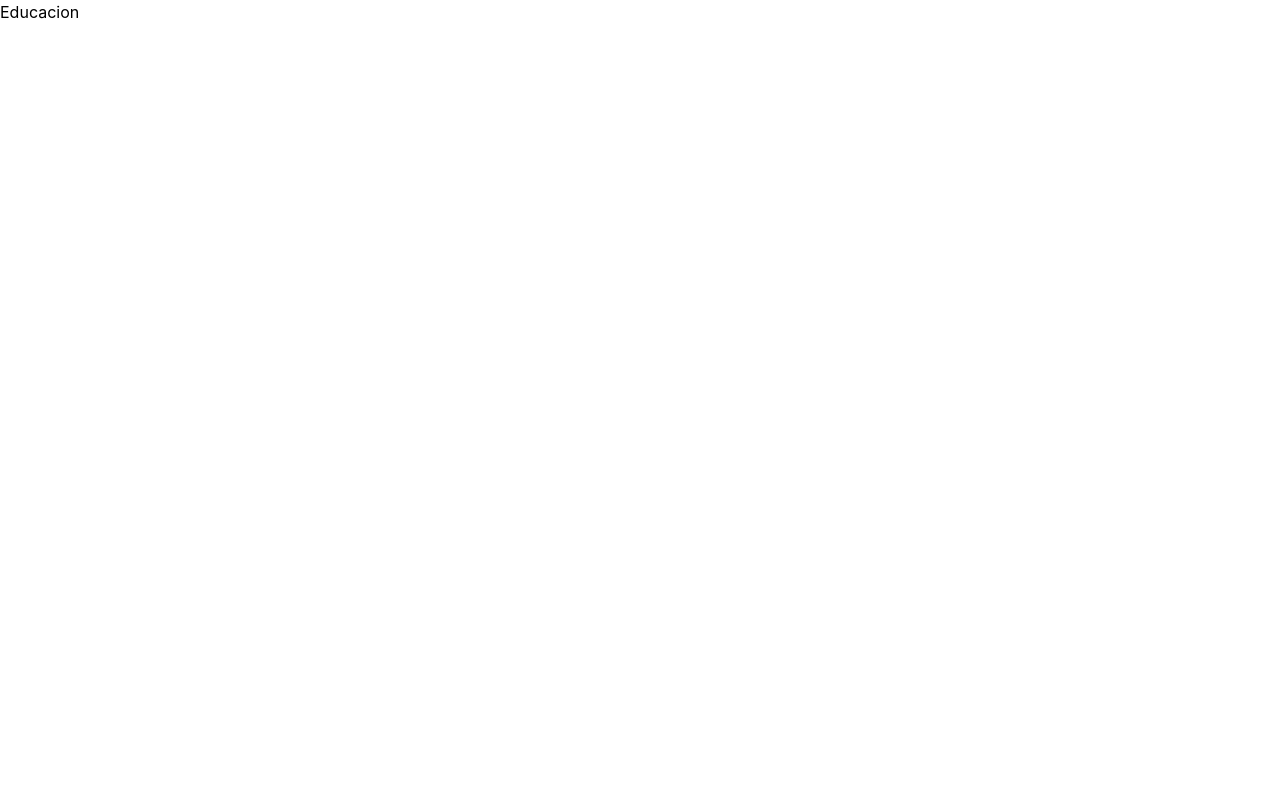
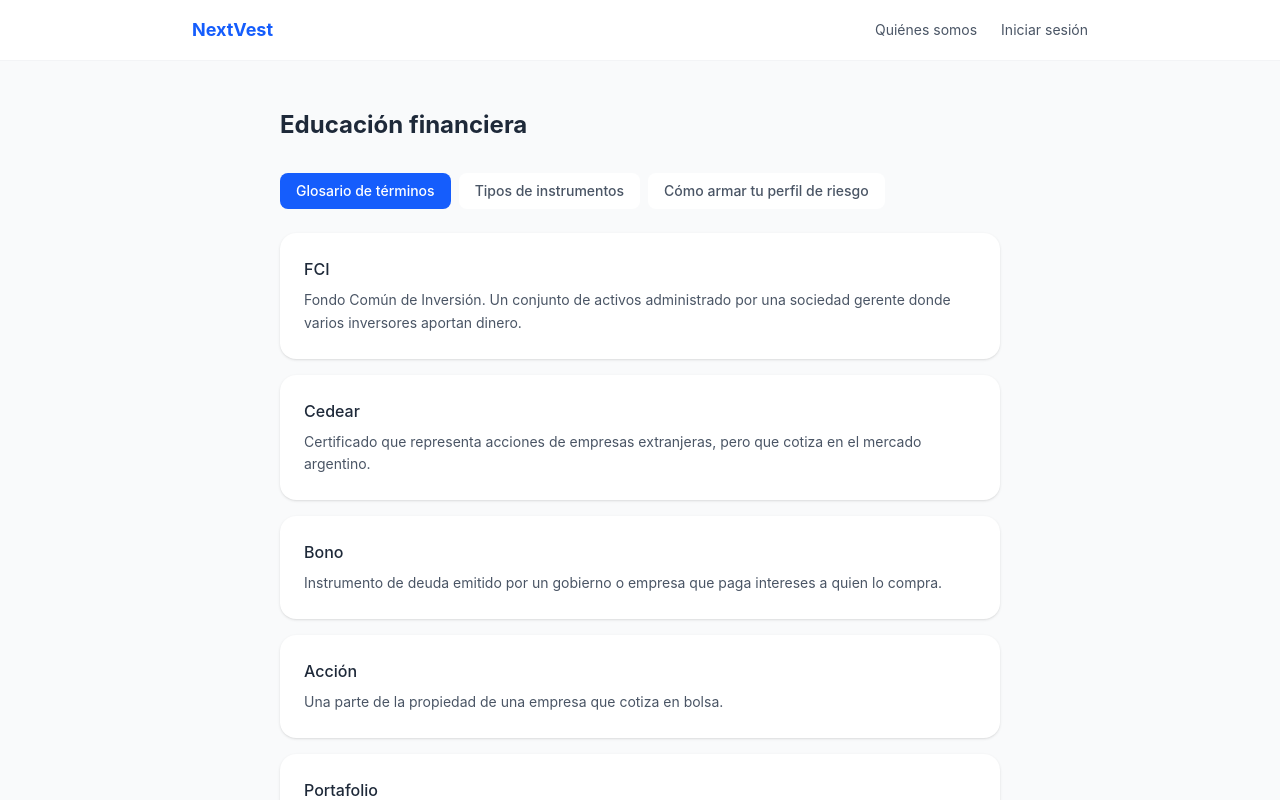
Before and after one commit to antonellaAlessandro/NextVest, a React (Vite) app: page /educacion in a window 1280 px wide. Shown: the top 800 px of the page. Built offline with nearby package versions, Linux system fonts and the light colour scheme.

Commit message:
feat: páginas públicas Educacion y QuienesSomos con contenido estático

```diff
--- a/src/pages/publica/educacion.jsx
+++ b/src/pages/publica/educacion.jsx
@@ -1,3 +1,86 @@
-export default function Educacion() {
-  return <div>Educacion</div>
+import { useState } from 'react'
+import { Link } from 'react-router-dom'
+
+const SECCIONES = [
+  {
+    titulo: 'Glosario de términos',
+    contenido: [
+      { termino: 'FCI', definicion: 'Fondo Común de Inversión. Un conjunto de activos administrado por una sociedad gerente donde varios inversores aportan dinero.' },
+      { termino: 'Cedear', definicion: 'Certificado que representa acciones de empresas extranjeras, pero que cotiza en el mercado argentino.' },
+      { termino: 'Bono', definicion: 'Instrumento de deuda emitido por un gobierno o empresa que paga intereses a quien lo compra.' },
+      { termino: 'Acción', definicion: 'Una parte de la propiedad de una empresa que cotiza en bolsa.' },
+      { termino: 'Portafolio', definicion: 'El conjunto de todas las inversiones que tiene una persona.' },
+      { termino: 'Perfil de riesgo', definicion: 'Una evaluación de cuánto riesgo está dispuesto a asumir un inversor.' }
+    ]
+  },
+  {
+    titulo: 'Tipos de instrumentos',
+    contenido: [
+      { termino: 'FCI Money Market', definicion: 'El instrumento de menor riesgo, ideal para perfiles conservadores. Invierte en activos de muy corto plazo.' },
+      { termino: 'Bonos soberanos', definicion: 'Emitidos por el Estado Nacional, son una forma de prestarle dinero al gobierno a cambio de intereses.' },
+      { termino: 'Cedears', definicion: 'Permiten invertir en empresas internacionales como Apple o Google sin salir del mercado argentino.' }
+    ]
+  },
+  {
+    titulo: 'Cómo armar tu perfil de riesgo',
+    contenido: [
+      { termino: '¿Por qué es importante?', definicion: 'Define qué instrumentos podés operar según tu tolerancia al riesgo y tus objetivos.' },
+      { termino: '¿Puedo cambiarlo?', definicion: 'Sí, podés repetir el cuestionario en cualquier momento desde Mi cuenta.' }
+    ]
+  }
+]
+
+function Educacion() {
+  const [seccionActiva, setSeccionActiva] = useState(0)
+
+  return (
+    <div className="min-h-screen bg-gray-50">
+      <nav className="bg-white border-b border-gray-100 px-6 py-4">
+        <div className="max-w-4xl mx-auto flex items-center justify-between">
+          <Link to="/login" className="text-lg font-bold text-blue-600">
+            NextVest
+          </Link>
+          <div className="flex gap-6">
+            <Link to="/quienes-somos" className="text-sm text-gray-600 hover:text-blue-600">
+              Quiénes somos
+            </Link>
+            <Link to="/login" className="text-sm text-gray-600 hover:text-blue-600">
+              Iniciar sesión
+            </Link>
+          </div>
+        </div>
+      </nav>
+
+      <div className="max-w-3xl mx-auto px-6 py-12">
+        <h1 className="text-2xl font-bold text-gray-800 mb-8">Educación financiera</h1>
+
+        <div className="flex gap-2 mb-6">
+          {SECCIONES.map((seccion, index) => (
+            <button
+              key={index}
+              onClick={() => setSeccionActiva(index)}
+              className={`px-4 py-2 rounded-lg text-sm font-medium transition-colors ${
+                seccionActiva === index
+                  ? 'bg-blue-600 text-white'
+                  : 'bg-white text-gray-600 hover:bg-gray-100'
+              }`}
+            >
+              {seccion.titulo}
+            </button>
+          ))}
+        </div>
+
+        <div className="space-y-4">
+          {SECCIONES[seccionActiva].contenido.map((item, index) => (
+            <div key={index} className="bg-white rounded-2xl p-6 shadow-sm">
+              <h3 className="font-medium text-gray-800 mb-2">{item.termino}</h3>
+              <p className="text-sm text-gray-600 leading-relaxed">{item.definicion}</p>
+            </div>
+          ))}
+        </div>
+      </div>
+    </div>
+  )
 }
+
+export default Educacion
--- a/src/pages/publica/quienesSomos.jsx
+++ b/src/pages/publica/quienesSomos.jsx
@@ -1,3 +1,57 @@
-export default function quienesSomos() {
-  return <div>quienesSomos</div>
+import { Link } from 'react-router-dom'
+
+function QuienesSomos() {
+  return (
+    <div className="min-h-screen bg-gray-50">
+      <nav className="bg-white border-b border-gray-100 px-6 py-4">
+        <div className="max-w-4xl mx-auto flex items-center justify-between">
+          <Link to="/login" className="text-lg font-bold text-blue-600">
+            NextVest
+          </Link>
+          <div className="flex gap-6">
+            <Link to="/educacion" className="text-sm text-gray-600 hover:text-blue-600">
+              Educación
+            </Link>
+            <Link to="/login" className="text-sm text-gray-600 hover:text-blue-600">
+              Iniciar sesión
+            </Link>
+          </div>
+        </div>
+      </nav>
+
+      <div className="max-w-2xl mx-auto px-6 py-12">
+        <h1 className="text-2xl font-bold text-gray-800 mb-8">Quiénes somos</h1>
+
+        <div className="bg-white rounded-2xl p-8 shadow-sm mb-6">
+          <h2 className="font-medium text-gray-800 mb-3">Nuestra misión</h2>
+          <p className="text-sm text-gray-600 leading-relaxed">
+            NextVest nace con el objetivo de acercar la educación financiera a adolescentes
+            de entre 13 y 17 años, permitiéndoles aprender a invertir con instrumentos reales
+            bajo un entorno seguro de saldo virtual.
+          </p>
+        </div>
+
+        <div className="bg-white rounded-2xl p-8 shadow-sm mb-6">
+          <h2 className="font-medium text-gray-800 mb-3">Marco normativo</h2>
+          <p className="text-sm text-gray-600 leading-relaxed">
+            La plataforma opera en el marco de la RG CNV 1091/2025 de la Comisión Nacional
+            de Valores, que regula el acceso de menores a productos financieros educativos
+            con las salvaguardas correspondientes, incluyendo la autorización del
+            representante legal y la operatoria exclusivamente con saldo virtual.
+          </p>
+        </div>
+
+        <div className="bg-white rounded-2xl p-8 shadow-sm">
+          <h2 className="font-medium text-gray-800 mb-3">Nuestro equipo</h2>
+          <p className="text-sm text-gray-600 leading-relaxed">
+            Un equipo comprometido con la educación financiera y la tecnología, trabajando
+            para que cada vez más jóvenes puedan entender el mundo de las inversiones de
+            forma responsable y segura.
+          </p>
+        </div>
+      </div>
+    </div>
+  )
 }
+
+export default QuienesSomos
```
